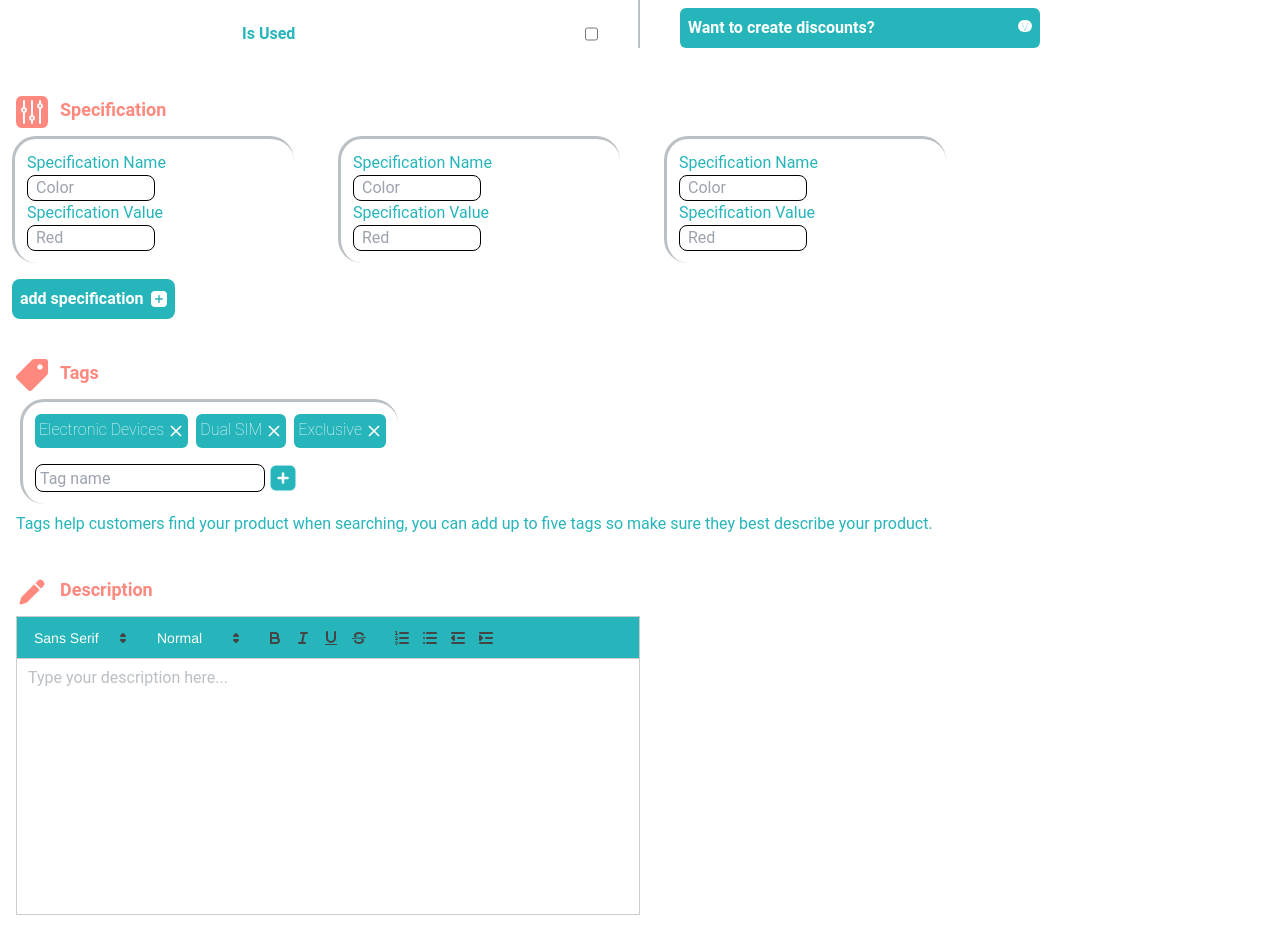
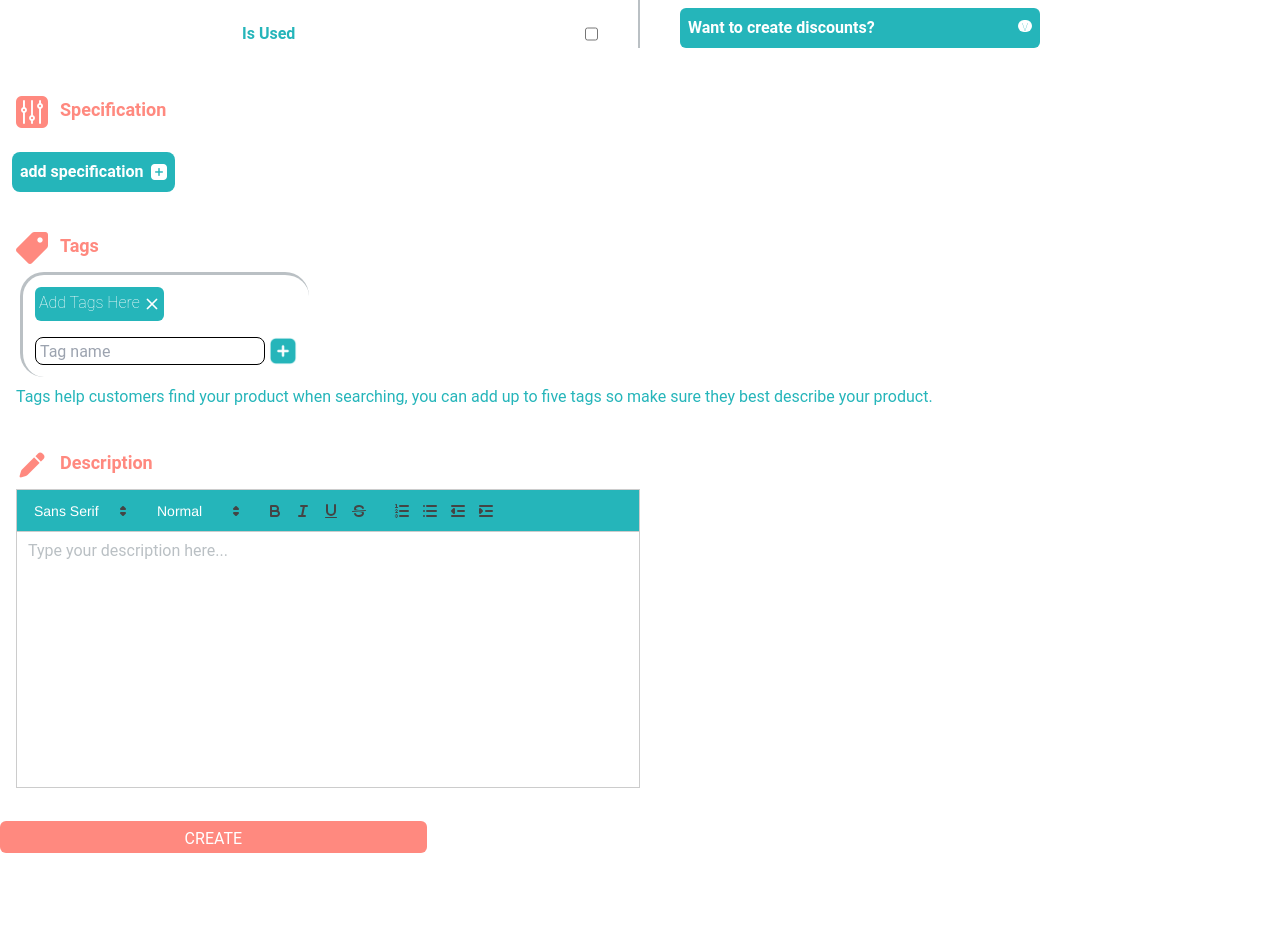
Before and after one commit to RanaMohamad21/Aida-Front-End, a React (Vite) app in the folder Aida/: page /addproduct/1 in a window 1280 px wide. Shown: the part 902-1835 px from the top of the page. Built offline with nearby package versions, Linux system fonts and the light colour scheme.

Commit message:
Added Loader Component

```diff
--- a/Aida/package.json
+++ b/Aida/package.json
@@ -17,6 +17,7 @@
     "react-form-hook": "^0.0.1",
     "react-hook-form": "^7.51.1",
     "react-icons": "^5.0.1",
+    "react-loading": "^2.0.3",
     "react-quill": "^2.0.0",
     "react-router-dom": "^6.22.1"
   },
--- /dev/null
+++ b/Aida/src/UI/Loader.jsx
@@ -0,0 +1,15 @@
+import ReactLoading from 'react-loading';
+function Loader() {
+    return (
+
+        <div className='flex  items-center justify-center text-FlamingoPink font-bold text-4xl'>
+            <p className=' pl-52 mt-[120px] mr-6' >Loading</p>
+           <ReactLoading type={"cylon"} color={"#FF897F"} height={'20%'} width={'20%'} className=' inline'/>
+
+
+        </div>
+    )
+}
+
+export
+ default Loader;
--- a/Aida/src/UI/Shelves.jsx
+++ b/Aida/src/UI/Shelves.jsx
@@ -3,8 +3,8 @@ import trash from "../assets/vendor/products/trash.png";
 import add from "../assets/UI/addition.png";
 import ItemCard from "../Vendor/ItemCard";
 import { useNavigate } from "react-router-dom";
-// import { set } from "react-hook-form";
-// eslint-disable-next-line react/prop-types
+
+
 
 //? IDs start at 0
 function Shelves({ shelves, setShelves, deleteItem, setshelfID }) {
--- a/Aida/src/Vendor/AddProductPage.jsx
+++ b/Aida/src/Vendor/AddProductPage.jsx
@@ -10,36 +10,49 @@ import TitleAndLogo from "../UI/TitleAndLogo";
 import TextEditor from "../UI/TextEditor";
 import Background from "../assets/vendor/products/header.jpeg";
 import { useForm } from "react-hook-form";
-import { useLocation } from "react-router-dom";
+import Loader from "../UI/Loader";
+// import { useLocation } from "react-router-dom";
 
 // / We Can change the onSubmit function to assynchronous like specified in the react hook form guide
 
 //* Discount Percentage is in percentage ranges[0-100] not [0-1]
 //* I am sending the tags as a single string joined by ","
 
+// const initialProduct = {
+//   productID:-1,
+//   title: "",
+//   category:"",
+//   availableStockCount: 0,
+//   price: 0,
+//   taxes: 0,
+//   specification: [],
+//   tags:[],
+//   description:"",
+//   hasDiscount:false,
+//   discountDurationType:"",
+//   enableSubscription:false,
+//   isUsed:false,
+//   discountPercentage:"",
+//   durationInDays:"",
+//   hasDiscountCode:""
+// };
 function AddProductPage() {
+// The `product` prop is used to pre-populate the form fields in case of product update
 
-  // function handleAddProduct() {}
-  const location = useLocation();
-  const details = location.state;
-  console.log("The product ID is ", details);
 
-  // console.log("Shelf ID: ", shelfID);
+  // const location = useLocation();
+  // // product ID incase of creating a nw product
+  // const productID = location.state?.productId;
+
+  //Sets the product to an empty product object in case of product creation and to the current product details in case of product update.
+
   const { register, handleSubmit } = useForm();
   const [availableStockCount, setAvailableStockCountCount] = useState(0);
   const [hasDiscount, setHasDiscount] = useState(false);
   const [discountDurationType, setDiscountDurationType] = useState();
-  const [specifications, setSpecifications] = useState([
-    { name: "Color", specification: "Red" },
-    { name: "Color", specification: "Red" },
-    { name: "Color", specification: "Red" },
-  ]);
+  const [specifications, setSpecifications] = useState([]);
 
-  const [tags, setTags] = useState([
-    "Electronic Devices",
-    "Dual SIM",
-    "Exclusive",
-  ]);
+  const [tags, setTags] = useState(["Add tags here",]);
   const [newTag, setNewTag] = useState("");
   const [images, setImages] = useState([]);
   const [previewImages, setPreviewImages] = useState([]);
--- a/Aida/src/Vendor/Specification.jsx
+++ b/Aida/src/Vendor/Specification.jsx
@@ -5,14 +5,14 @@ function Specification({ name, specification }) {
       <p>specification name</p>
       <input
         type="text"
-        placeholder={name}
+        placeholder="Color"
         name={name}
         className="specificationInput"
       />
       <p>specification value</p>
       <input
         type="text"
-        placeholder={specification}
+        placeholder= "Red"
         name={specification}
         className="specificationInput"
       />
--- a/Aida/src/Vendor/UpdateProduct.jsx
+++ b/Aida/src/Vendor/UpdateProduct.jsx
@@ -1,60 +1,95 @@
-import { useEffect, useState } from "react";
+// import { useEffect, useState } from "react";
+// import AddProductPage from "./AddProductPage";
+// import { useLocation } from "react-router-dom";
 
-// import { useForm } from "react-hook-form";
-
-const dummyProduct = {
-    title: "Samsung A34",
-    category:"Fashion",
-    availableStockCount: 5,
-    price: 500,
-    taxes: 50,
-    specification:[{ name: "Color", specification: "Red" },],
-    tags:[
-        "Electronic Devices",
-        "Dual SIM",
-        "Exclusive",
-      ],
-    description:"The best mobile To ever exist",
-    hasDiscount:false,
-    discountDurationType:"",
-    enableSubscription:true,
-    isUsed:true,
-    discountPercentage:"",
-    durationInDays:"",
-    hasDiscountCode:""
-};
-function UpdateProduct() {
-    const [product, setProduct] = useState(dummyProduct);
+// // import { useForm } from "react-hook-form";
 
 
-    const handleInputChange = (event) => {
-        setProduct({
-          ...product,
-          [event.target.name]: event.target.value,
-        });
-      };
+// // const dummyProduct = {
+// //     title: "Samsung A34",
+// //     category:"Fashion",
+// //     availableStockCount: 5,
+// //     price: 500,
+// //     taxes: 50,
+// //     specification:[{ name: "Color", specification: "Red" },],
+// //     tags:[
+// //         "Electronic Devices",
+// //         "Dual SIM",
+// //         "Exclusive",
+// //       ],
+// //     description:"The best mobile To ever exist",
+// //     hasDiscount:false,
+// //     discountDurationType:"",
+// //     enableSubscription:true,
+// //     isUsed:true,
+// //     discountPercentage:"",
+// //     durationInDays:"",
+// //     hasDiscountCode:""
+// // };
 
-    const MultiFileUploader = () => {
-        const [files, setFiles] = useState(null);
-        const handleFileChange = (e) => {
-          setFiles(e.target.files);
-        };
 
-        // ...
-      };
-    //* Integration with backend.
-    // useEffect(() => {
-    //     const fetchProduct = async () => {
-    //       const response = await fetch(`/api/products/${productId}`);
-    //       const data = await response.json();
-    //       setProduct(data);
-    //     };
+// // const onSubmit = (data) => {
+// //   const formData = new FormData();
+// //   for (let i = 0; i < data.images.length; i++) {
+// //     formData.set(`images[${i}]`, data.images[i]);
+// //   }
+// //   formData.append("title", data.title);
+// //   formData.append("category", data.category);
+// //   formData.append("availableStockCount", availableStockCount);
+// //   formData.append("price", Number(price));
+// //   formData.append("taxes", Number(taxes));
+// //   formData.append("specifications", JSON.stringify(specifications));
+// //   formData.append("tags", tags.join(","));
+// //   formData.append("description", description);
+// //   formData.append("hasDiscount", hasDiscount);
+// //   formData.append("discountDurationType", discountDurationType);
+// //   formData.append("enableSubscription", data.enableSubscription);
+// //   formData.append("isUsed", data.isUsed);
+// //   formData.append("discountPercentage", data.discountPercentage);
+// //   formData.append("durationInDays", data.durationInDays);
+// //   formData.append("hasDiscountCode", data.hasDiscountCode);
 
-    //     fetchProduct();
-    //   }, [productId]);
+// //   // Send the form data to the server to update the product
+// //   fetch(`/api/products/${productId}`, {
+// //     method: "PUT",
+// //     body: formData,
+// //   })
+// //     .then((response) => response.json())
+// //     .then((data) => {
+// //       console.log("Product updated successfully", data);
+// //       // Redirect the user to the product page or the vendor dashboard
+// //       // history.push(`/products/${productId}`);
+// //     })
+// //     .catch((error) => {
+// //       console.error("Error updating product", error);
+// //       // Show an error message to the user
+// //     });
+// // };
+// function UpdateProductPage() {
+//   const location = useLocation();
+//   const {productDetails, productId, shelfID} = location.state;
 
-    return (
-    );
-}
+//   // Get the initial product data from the server
+//   const [product, setProduct] = useState(productDetails);
 
-export default UpdateProduct;
+//   useEffect(() => {
+//     fetch(`/api/products/${productId}`)
+//       .then((response) => response.json())
+//       .then((data) => setProduct(data));
+//   }, [productId]);
+
+//   // If the product data is not yet loaded, show a loading message
+//   if (!product) {
+//     return <div>Loading...</div>;
+//   }
+
+//   // Use the `updateProductPage` function to update the product data
+//   return (
+//     <AddProductPage
+//       product={product}
+//       onSubmit={(data) => updateProductPage(productId, data)}
+//     />
+//   );
+// }
+
+// export default UpdateProductPage;
```
Also changed, not shown: 1 other file (tests, documents, lock files or other folders).
